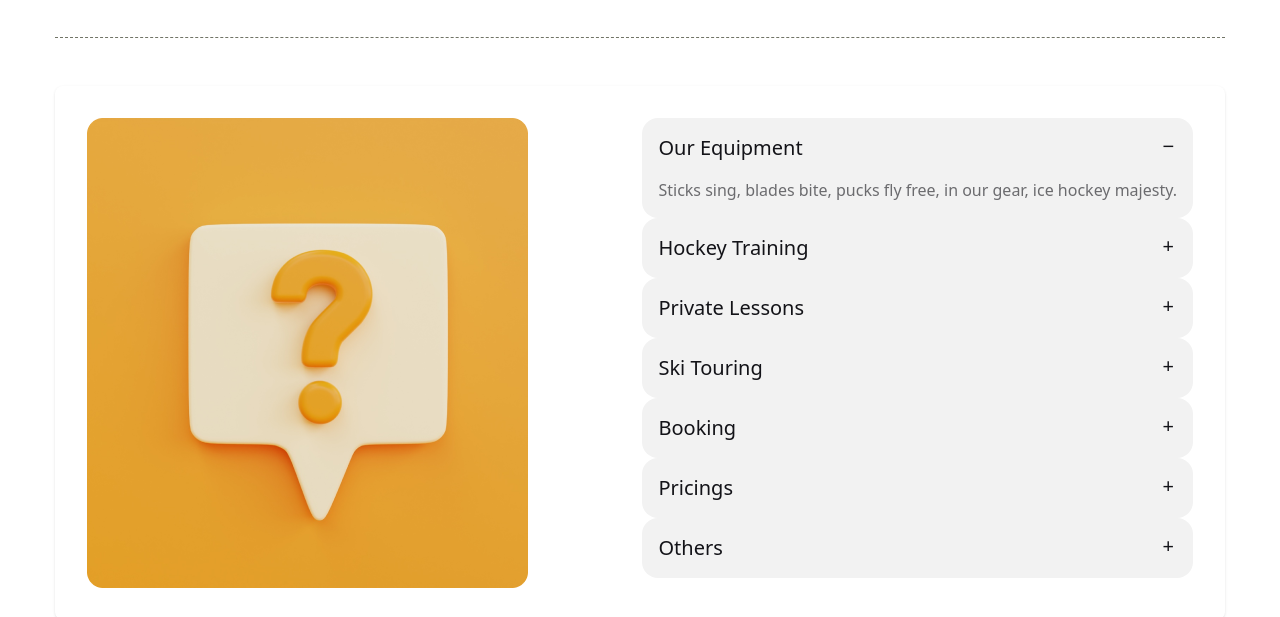
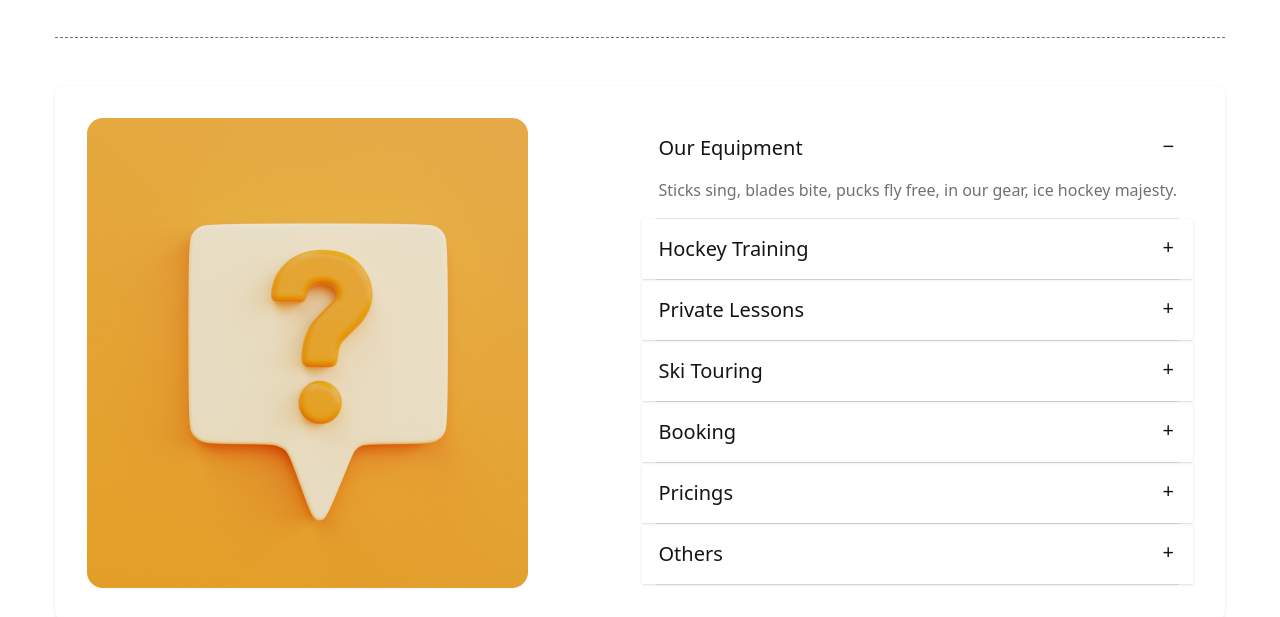
Before and after one commit to Ahnabu/b9-a3, a plain HTML site: page index.html in a window 1280 px wide. Shown: the part 3441-4058 px from the top of the page. Drawn offline with nearby package versions, Linux system fonts and the light colour scheme.

Commit message:
question fixed

```diff
--- a/index.html
+++ b/index.html
@@ -381,18 +381,22 @@
             <div>
                 <img src="B9A3-Hockeys/Images/11.png" alt="">
             </div>
-            <div class="text-text">
-                <div class="collapse collapse-plus bg-base-200">
+            <div class="text-text ">
+                <div class="">
+                <div class="collapse collapse-plus   rounded-none ">
                     <input type="radio" name="my-accordion-3" checked="checked" />
                     <div class="collapse-title text-xl font-medium">
                         Our Equipment
                     </div>
+
                     <div class="collapse-content">
                         <p class="text-text opacity-60">
                             Sticks sing, blades bite, pucks fly free, in our gear, ice hockey majesty.</p>
                     </div>
+
                 </div>
-                <div class="collapse collapse-plus bg-base-200">
+                <hr class="w-[95%] mx-auto">
+                <div class="collapse collapse-plus  rounded-none shadow">
                     <input type="radio" name="my-accordion-3" />
                     <div class="collapse-title text-xl font-medium">
                         Hockey Training
@@ -402,7 +406,8 @@
                             hello</p>
                     </div>
                 </div>
-                <div class="collapse collapse-plus bg-base-200">
+                <hr class="w-[95%] mx-auto">
+                <div class="collapse collapse-plus  rounded-none shadow">
                     <input type="radio" name="my-accordion-3" />
                     <div class="collapse-title text-xl font-medium">
                         Private Lessons
@@ -411,7 +416,8 @@
                         <p class="text-text opacity-60">hello</p>
                     </div>
                 </div>
-                <div class="collapse collapse-plus bg-base-200">
+                <hr class="w-[95%] mx-auto">
+                <div class="collapse collapse-plus  rounded-none shadow">
                     <input type="radio" name="my-accordion-3" />
                     <div class="collapse-title text-xl font-medium">
                         Ski Touring
@@ -420,7 +426,8 @@
                         <p class="text-text opacity-60">hello</p>
                     </div>
                 </div>
-                <div class="collapse collapse-plus bg-base-200">
+                <hr class="w-[95%] mx-auto">
+                <div class="collapse collapse-plus  rounded-none shadow">
                     <input type="radio" name="my-accordion-3" />
                     <div class="collapse-title text-xl font-medium">
                         Booking
@@ -429,7 +436,8 @@
                         <p class="text-text opacity-60">hello</p>
                     </div>
                 </div>
-                <div class="collapse collapse-plus bg-base-200">
+                <hr class="w-[95%] mx-auto">
+                <div class="collapse collapse-plus  rounded-none shadow">
                     <input type="radio" name="my-accordion-3" />
                     <div class="collapse-title text-xl font-medium">
                         Pricings
@@ -438,7 +446,8 @@
                         <p class="text-text opacity-60">hello</p>
                     </div>
                 </div>
-                <div class="collapse collapse-plus bg-base-200">
+                <hr class="w-[95%] mx-auto">
+                <div class="collapse collapse-plus  rounded-none shadow">
                     <input type="radio" name="my-accordion-3" />
                     <div class="collapse-title text-xl font-medium">
                         Others
@@ -446,6 +455,8 @@
                     <div class="collapse-content">
                         <p class="text-text opacity-60">hello</p>
                     </div>
+                </div>
+                <hr class="w-[95%] mx-auto">
             </div>
             </div>
         </div>
@@ -513,8 +524,8 @@
                     <p class="font-extrabold text-text text-2xl">
                         Message
                     </p>
-                    <textarea placeholder="Enter your message"
-                        class="textarea textarea-bordered textarea-lg w-full bg-[#131318] bg-opacity-5  "></textarea>
+                    <textarea rows=13 placeholder="Enter your message"
+                        class="textarea textarea-bordered textarea-lg w-full bg-[#131318] bg-opacity-5 "></textarea>
                     <button class="text-white font-bold btn bg-brick w-full">Send Message</button>
                 </div>
 
@@ -531,12 +542,12 @@
         </div>
     </main>
 
-    <footer
-        class="footer p-10   text-[#FFFFFF99] text-opacity-60 bg-[#131318] mt-10  max-w-full lg:max-w-full">
+    <footer class="footer p-10   text-[#FFFFFF99] text-opacity-60 bg-[#131318] mt-10  max-w-full lg:max-w-full">
         <aside class="col-span-2  ">
             <h1 class="text-white text-3xl font-extrabold mx-auto lg:mx-0">Get In Touch</h1>
 
-            <p class="mx-auto lg:mx-0">Across the screen, across the miles, a whisper or a shout,<br> let's bridge the gap, weave stories, and make dreams take flight.</p>
+            <p class="mx-auto lg:mx-0">Across the screen, across the miles, a whisper or a shout,<br> let's bridge the
+                gap, weave stories, and make dreams take flight.</p>
             <div class="mx-auto lg:mx-0">
                 <p>
                     <i class="fa-solid fa-envelope"></i>
```
Lines whose indentation alone changed are shown as unchanged.
